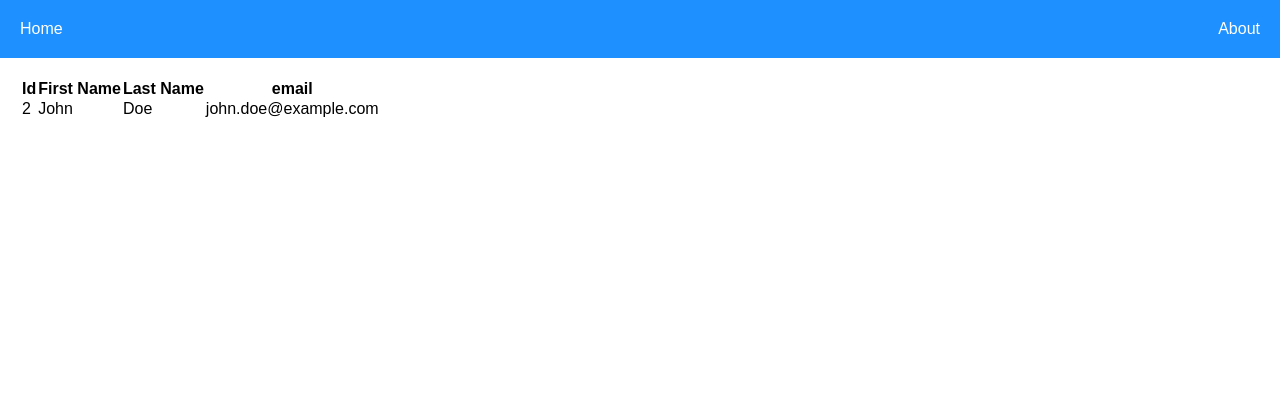
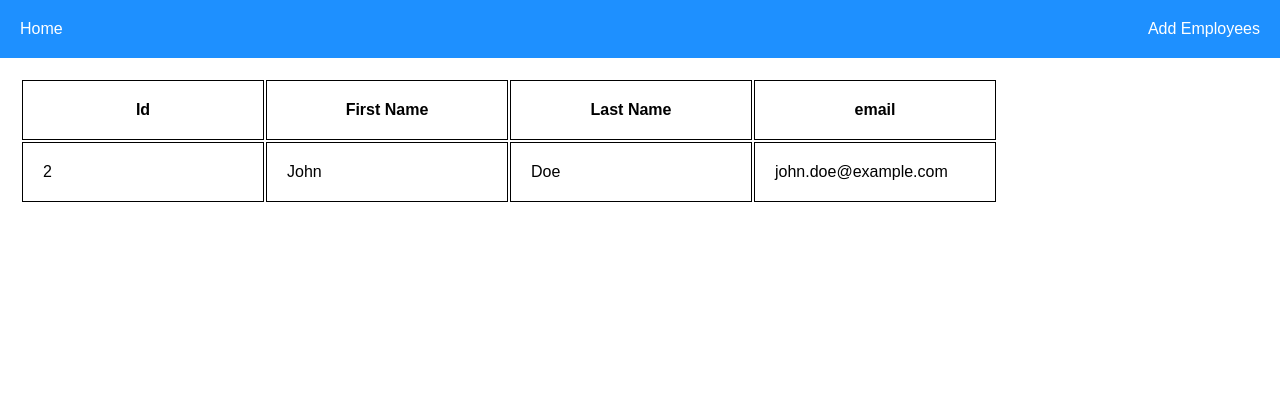
Before and after one commit to Anthony-Ngonde/simple-flask-app, a Flask app: page / in a window 1280 px wide. Shown: the top 420 px of the page. Run offline with Flask 3, Linux system fonts and the light colour scheme; data comes from the database, SQL or seed files in the repository.

Commit message:
Added some styling to the table

```diff
--- a/app.py
+++ b/app.py
@@ -37,9 +37,9 @@
     return render_template('index.html', **context)
 
 
-@app.route('/about')
-def about():
-    return render_template('about.html')
+@app.route('/add')
+def add_employee():
+    return render_template('add.html')
 
 @app.route('/hello/<name>')
 def greet(name):
--- a/static/css/main.css
+++ b/static/css/main.css
@@ -24,3 +24,9 @@
 nav a{
     color: white;
 }
+
+th,td{
+    width: 200px;
+    padding: 20px;
+    border: 1px solid black;
+}
--- a/templates/base.html
+++ b/templates/base.html
@@ -10,7 +10,7 @@
     <!-- <h2>About Page</h2> -->
     <nav>
         <a href="{{url_for('index')}}">Home</a>
-        <a href="{{url_for('about')}}">About</a>
+        <a href="{{url_for('about')}}">Add Employees</a>
     </nav>
     <main>
         {% block content %}
--- a/templates/index.html
+++ b/templates/index.html
@@ -14,7 +14,6 @@
                 <td>{{employee.first_name}}</td>
                 <td>{{employee.last_name}}</td>
                 <td>{{employee.email}}</td>
-                <td></td>
             </tr>
             {% endfor %}
         </tbody>
```
